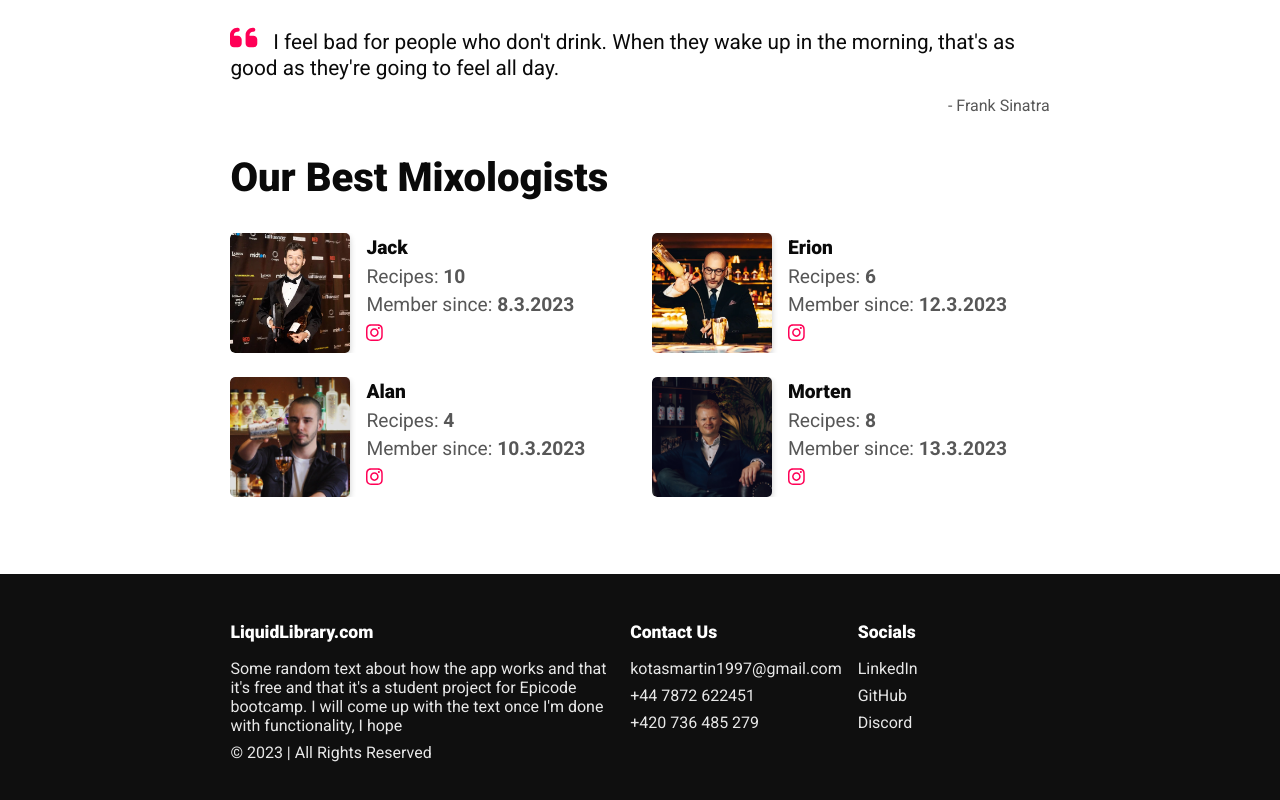
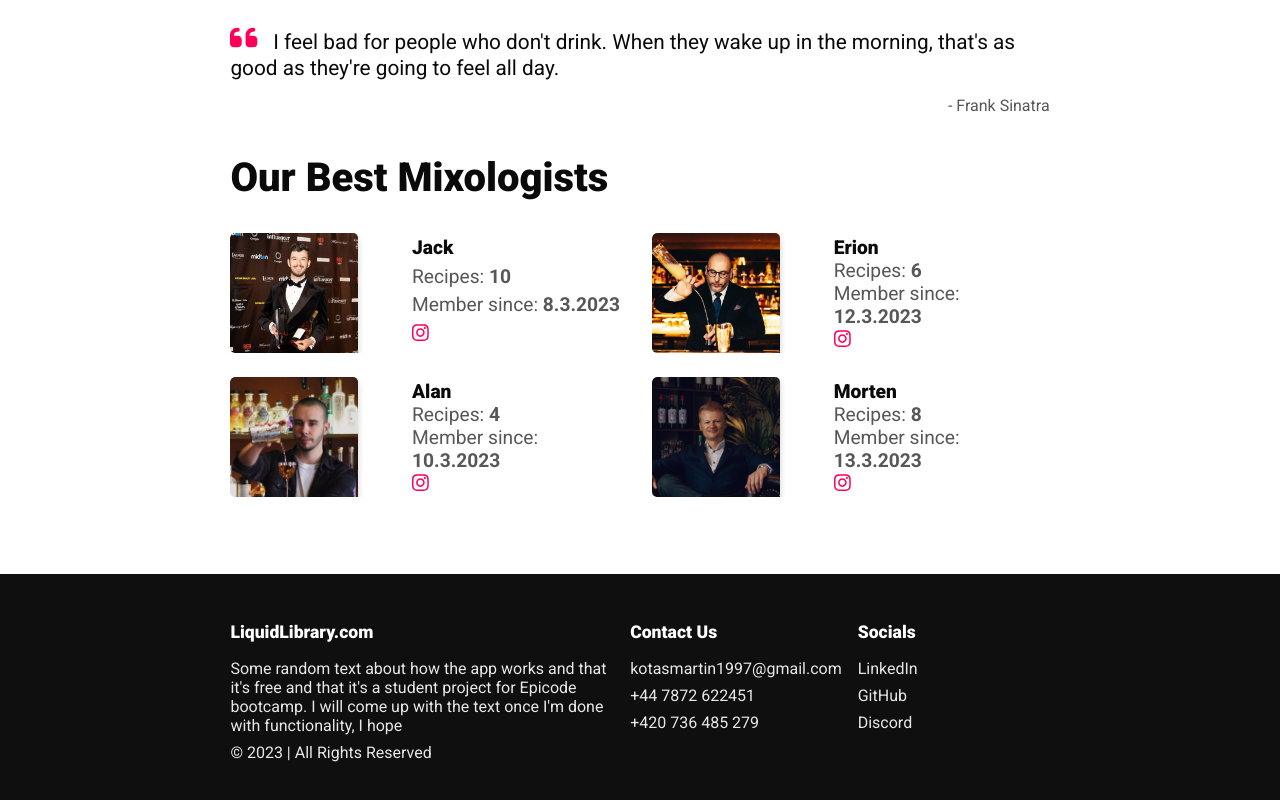
Before and after one commit to JellyBread97/Capstone_FE, a React (Create React App) app in the folder frontend/: page / in a window 1280 px wide. Shown: the part 1037-1837 px from the top of the page. Built offline with nearby package versions, Linux system fonts and the light colour scheme.

Commit message:
grid mixologists card

```diff
--- a/frontend/src/components/MixologistCard.jsx
+++ b/frontend/src/components/MixologistCard.jsx
@@ -1,12 +1,15 @@
 import React from "react";
 import { FontAwesomeIcon } from "@fortawesome/react-fontawesome";
 import { faInstagram } from "@fortawesome/free-brands-svg-icons";
+import { Grid } from "@mui/material";
 
 function MixologistCard({ mixologist }) {
   return (
-    <div className="mixologist-card">
-      <img src={mixologist.img} alt="" />
-      <div className="mixologist-card-info">
+    <Grid container className="mixologist-card">
+      <Grid item xs={5}>
+        <img src={mixologist.img} alt="" />
+      </Grid>
+      <Grid item xs={7} className="mixologist-card-info">
         <h3 className="mixologist-card-name">{mixologist.name}</h3>
         <p className="mixologist-recipe-count">
           Recipes: <b>{mixologist.recipesCount}</b>
@@ -17,8 +20,8 @@ function MixologistCard({ mixologist }) {
         <p className="mixologist-icon">
           <FontAwesomeIcon icon={faInstagram} />
         </p>
-      </div>
-    </div>
+      </Grid>
+    </Grid>
   );
 }
 
--- a/frontend/src/styles/partials/_mixologists-section.scss
+++ b/frontend/src/styles/partials/_mixologists-section.scss
@@ -16,8 +16,8 @@
   border-radius: 5px;
   overflow: hidden;
   img {
-    height: 100%;
-    width: 120px;
+    height: 8em;
+    width: 8em;
     border-radius: 5px;
     box-shadow: 0 3px 6px var(--shadow-color);
   }
```
